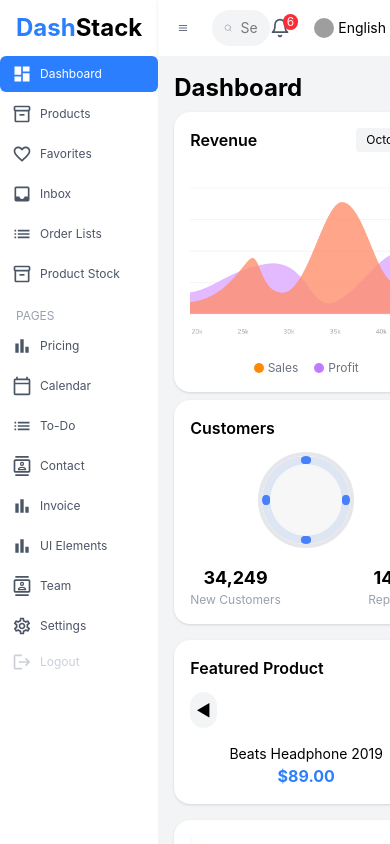
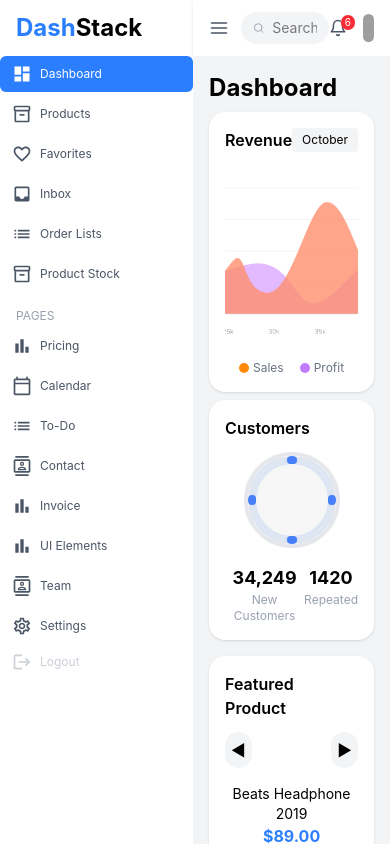
Before and after one commit to sinegaelumalai/admin-dashboard-react, a React (Vite) app: page / in a window 390 px wide. Built offline with nearby package versions, Linux system fonts and the light colour scheme; grey boxes are pictures that could not be loaded.

Commit message:
updateds portfolio

```diff
--- a/src/component/navbar.jsx
+++ b/src/component/navbar.jsx
@@ -1,16 +1,25 @@
 import { FiMenu, FiSearch, FiBell } from "react-icons/fi";
 
-const Navbar = () => {
+const Navbar = ({ setIsOpen }) => {
   return (
-<div className="w-full h-14 bg-white flex items-center justify-between px-5 shadow-sm">
+    <div className="w-full h-14 bg-white flex items-center justify-between px-4 shadow-sm">
+
       {/* LEFT SIDE */}
-      <div className="flex items-center gap-6 w-1/2">
+      <div className="flex items-center gap-3 w-full md:w-1/2">
 
-        {/* Menu Icon */}
-        <FiMenu className="text-xl text-gray-600 cursor-pointer" />
+        {/* ✅ MENU BUTTON (mobile only) */}
+        <button
+          className="md:hidden text-xl text-gray-600"
+          onClick={() => setIsOpen(true)}
+        >
+          <FiMenu />
+        </button>
 
-        {/* Search Bar */}
-        <div className="flex items-center bg-gray-100 px-3 py-2 rounded-full w-full max-w-md">
+        {/* ✅ DESKTOP MENU ICON */}
+        <FiMenu className="hidden md:block text-xl text-gray-600 cursor-pointer" />
+
+        {/* SEARCH */}
+        <div className="flex items-center bg-gray-100 px-3 py-1.5 rounded-full w-full max-w-sm">
           <FiSearch className="text-gray-400 mr-2" />
           <input
             type="text"
@@ -22,18 +31,18 @@ const Navbar = () => {
       </div>
 
       {/* RIGHT SIDE */}
-      <div className="flex items-center gap-6">
+      <div className="flex items-center gap-4 md:gap-6">
 
-        {/* Notification */}
+        {/* NOTIFICATION */}
         <div className="relative">
-          <FiBell className="text-xl text-gray-600 cursor-pointer" />
-          <span className="absolute -top-1 -right-2 bg-red-500 text-white text-xs px-1 rounded-full">
+          <FiBell className="text-lg md:text-xl text-gray-600 cursor-pointer" />
+          <span className="absolute -top-1 -right-2 bg-red-500 text-white text-[10px] px-1 rounded-full">
             6
           </span>
         </div>
 
-        {/* Language */}
-        <div className="flex items-center gap-1 cursor-pointer">
+        {/* LANGUAGE (hide mobile) */}
+        <div className="hidden md:flex items-center gap-1 cursor-pointer">
           <img
             src="https://flagcdn.com/w40/gb.png"
             alt="flag"
@@ -42,14 +51,14 @@ const Navbar = () => {
           <span className="text-sm">English</span>
         </div>
 
-        {/* Profile */}
+        {/* PROFILE */}
         <div className="flex items-center gap-2 cursor-pointer">
           <img
             src="https://i.pravatar.cc/40"
             alt="profile"
-            className="w-8 h-8 rounded-full"
+            className="w-7 h-7 md:w-8 md:h-8 rounded-full"
           />
-          <div className="text-sm">
+          <div className="hidden md:block text-sm">
             <p className="font-medium">Moni Roy</p>
             <p className="text-gray-400 text-xs">Admin</p>
           </div>
```
